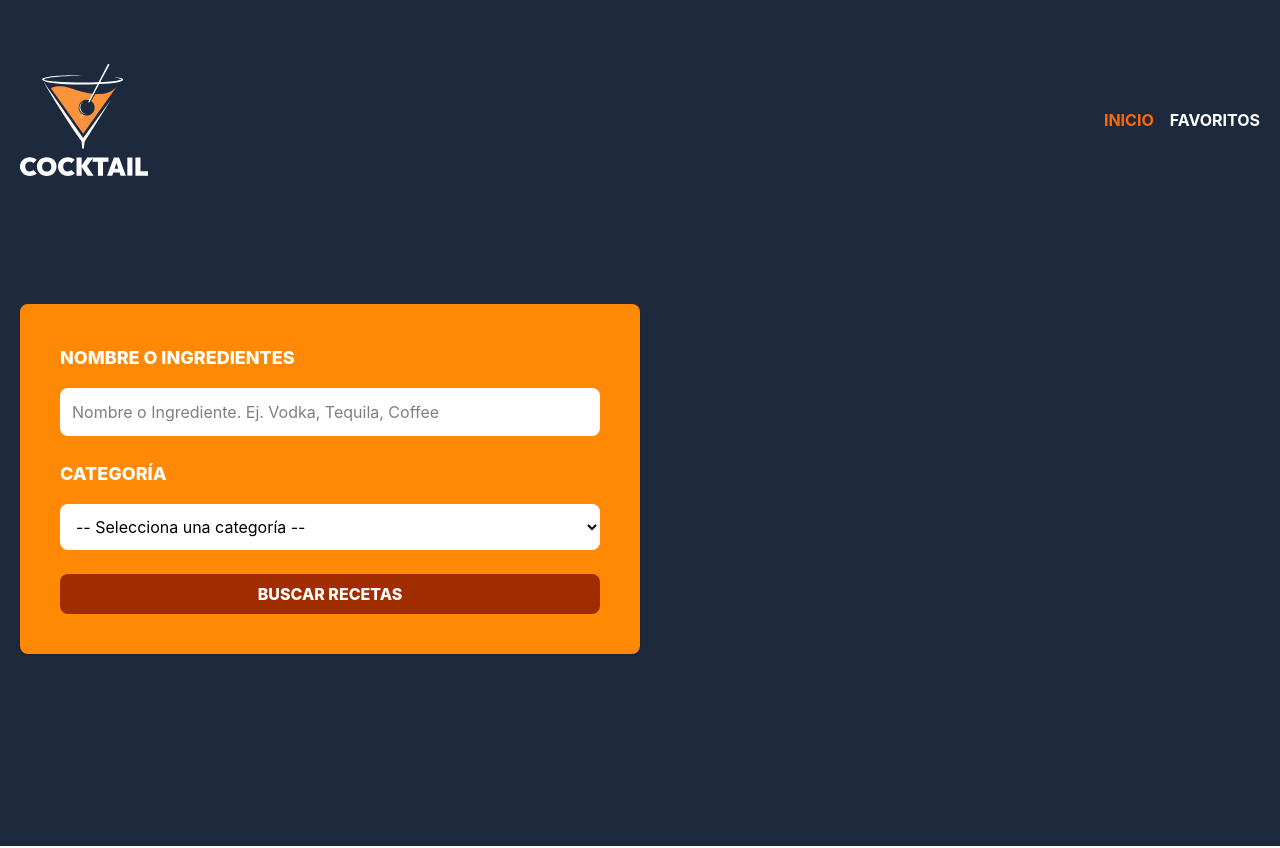
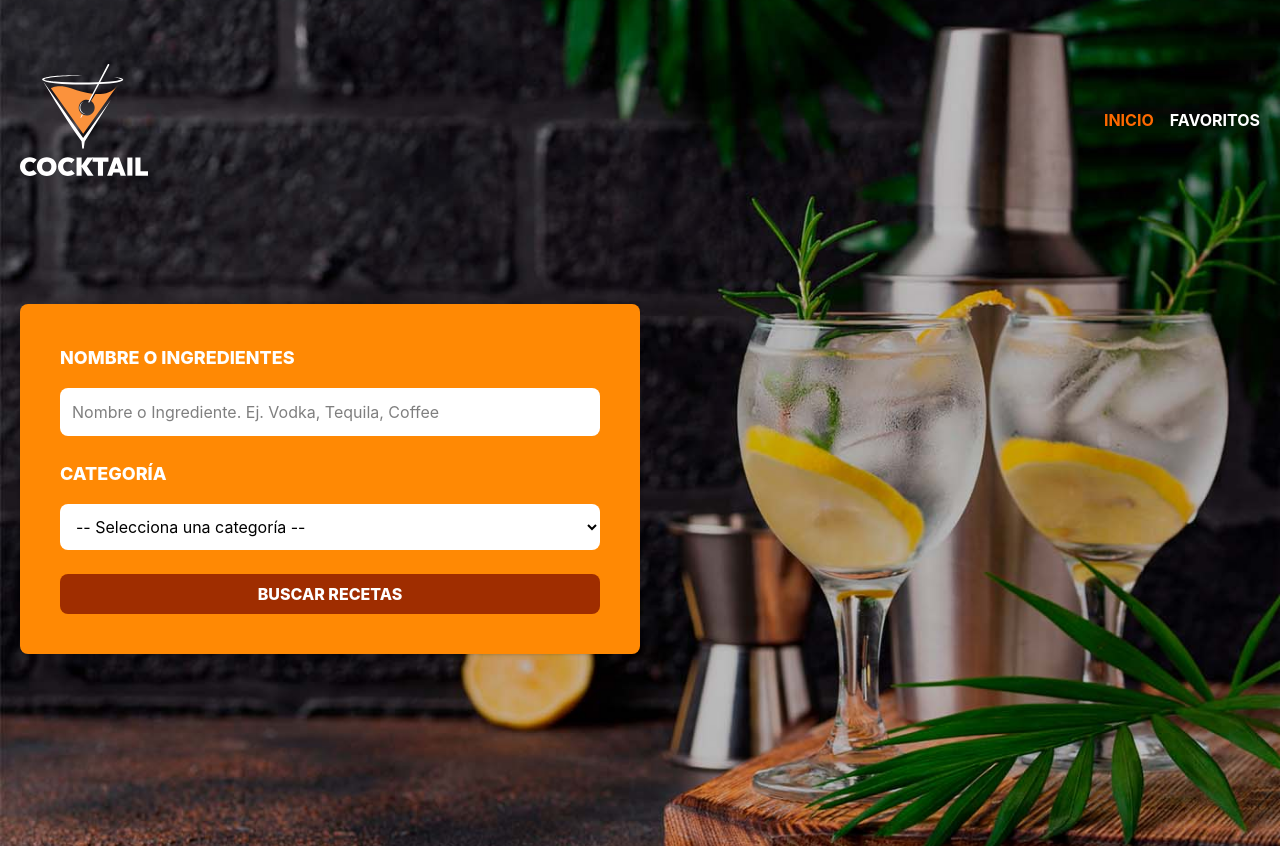
Before and after one commit to landinezrichard/recetas-bebidas-react-typescript, a React (Vite) app: page / in a window 1280 px wide. Shown: the top 848 px of the page. Built offline with nearby package versions, Linux system fonts and the light colour scheme.

Commit message:
feat: background de imagen para el header en la página del home

```diff
--- a/src/components/Header.tsx
+++ b/src/components/Header.tsx
@@ -7,7 +7,7 @@
   const isHome = useMemo(() => pathname === "/", [pathname]);
 
   return (
-    <header className="bg-slate-800">
+    <header className={isHome ? 'bg-[url(/bg.jpg)] bg-center bg-cover' : 'bg-slate-800'}>
       <div className="container mx-auto px-5 py-16">
         <div className="flex justify-between items-center">
           <div>
```
